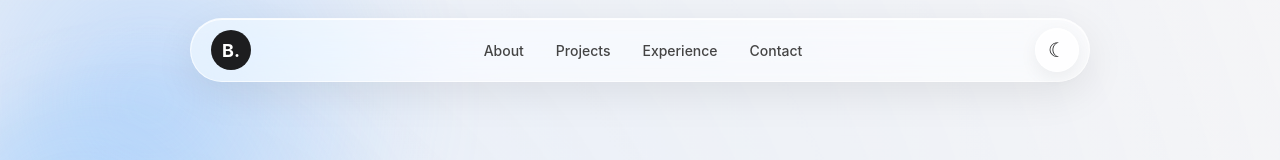
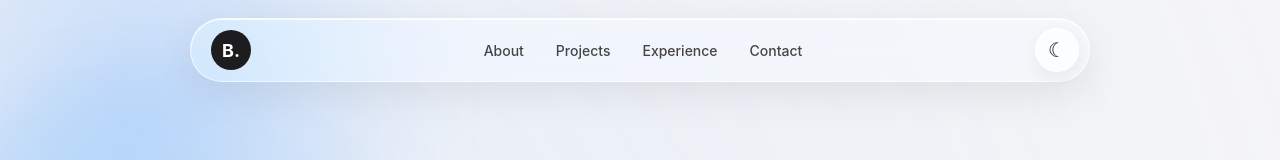
Before and after one commit to BrayenAP/MyPortfolio, a React (Vite) app: page / in a window 1280 px wide. Shown: the top 160 px of the page. Built offline with nearby package versions, Linux system fonts and the light colour scheme.

Commit message:
Update index.css

```diff
--- a/src/index.css
+++ b/src/index.css
@@ -235,10 +235,12 @@ body::after {
 
   border-radius: 999px;
 
-  background: rgba(255, 255, 255, 0.55);
-
-  backdrop-filter: blur(28px) saturate(180%);
-  -webkit-backdrop-filter: blur(28px) saturate(180%);
+  background: rgba(255, 255, 255, 0.28);
+
+  backdrop-filter: blur(30px) saturate(180%);
+  -webkit-backdrop-filter: blur(30px) saturate(180%);
+
+  isolation: isolate;
 
   border: 1px solid rgba(255, 255, 255, 0.65);
 
```
